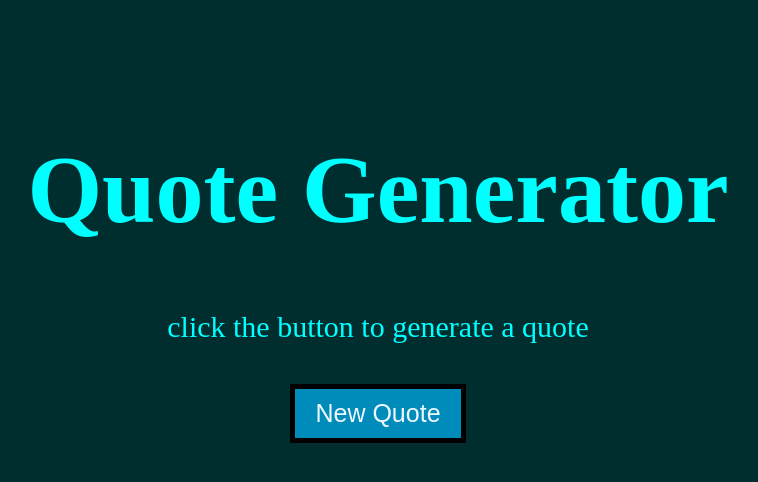
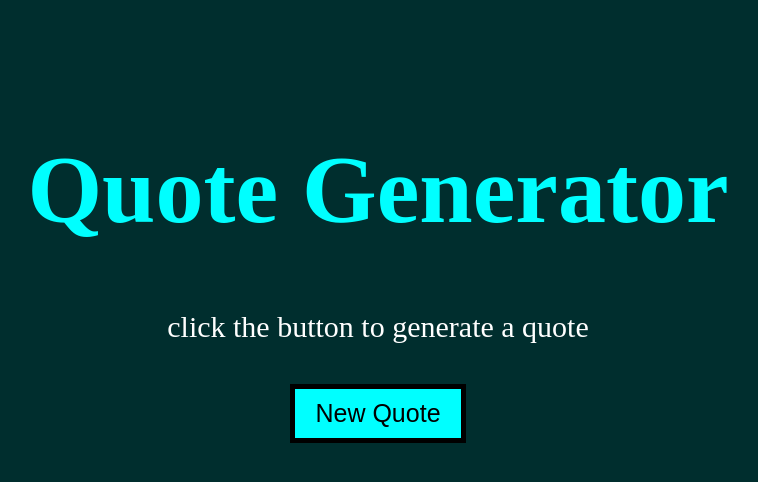
Before and after one commit to Bhargavi18-command/Quote-Generator, a plain HTML site: page index.html in a window 1280 px wide. Shown: the whole page, without its empty margins (262-1020 px from the left). Drawn offline with Linux system fonts and the light colour scheme.

Commit message:
Update style.css

```diff
--- a/style.css
+++ b/style.css
@@ -18,8 +18,8 @@ body {
     font-size: 25px;
     cursor: pointer;
     border: 5px solid black;
-    background: #008cba;
-    color: aliceblue;
+    background: aqua;
+    color: black;
   }
   button:hover {
     background: #60d4ec;
@@ -32,5 +32,5 @@ body {
   .quote {
     margin: 20px 0;
     font-size: 30px;
-    color:aqua
+    color:white;
   }
```
